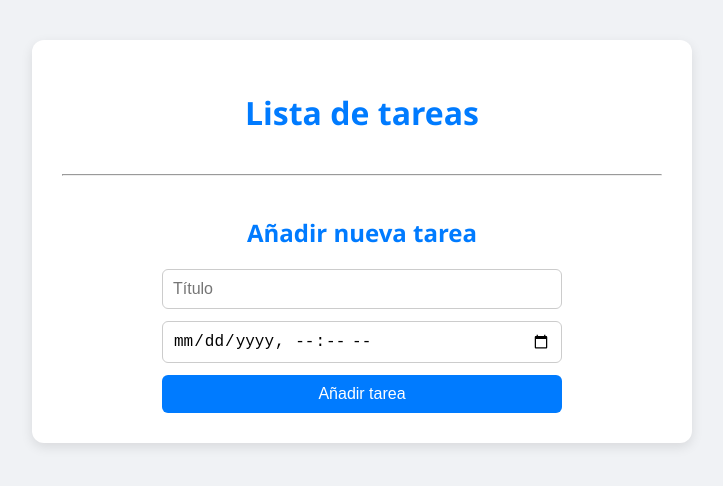
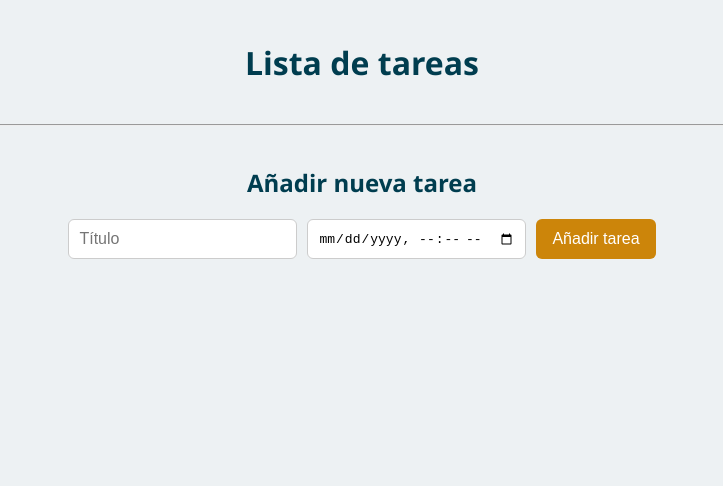
Before and after one commit to jesusgiltw/team-todo-app, a React (Create React App) app in the folder frontend/: page / in a window 1280 px wide. Shown: the top 486 px of the page, without its empty margins (278-1001 px from the left). Built offline with nearby package versions, Linux system fonts and the light colour scheme; no server answers.

Commit message:
Matching colors with TW brand

```diff
--- a/frontend/src/App.css
+++ b/frontend/src/App.css
@@ -1,25 +1,20 @@
-/* App.css */
-
 body {
   margin: 0;
-  font-family: 'Segoe UI', Tahoma, Geneva, Verdana, sans-serif;
-  background-color: #f0f2f5;
-  color: #333;
+  padding: 0;
+  font-family: 'Segoe UI', sans-serif;
+  background-color: #EDF1F3; /* Mist Gray */
+  color: #000000; /* Onyx Black */
 }
 
 .container {
-  max-width: 600px;
-  margin: 40px auto;
-  background: white;
-  padding: 30px;
-  border-radius: 12px;
-  box-shadow: 0 4px 12px rgba(0, 0, 0, 0.1);
+  padding: 20px;
+  max-width: 800px;
+  margin: auto;
 }
 
-h1 {
+h1, h2 {
+  color: #003D4F; /* Wave Blue */
   text-align: center;
-  color: #007bff;
-  margin-bottom: 24px;
 }
 
 ul {
@@ -28,168 +23,32 @@ ul {
 }
 
 li {
-  background-color: #fafafa;
-  margin-bottom: 12px;
-  padding: 15px 20px;
+  background-color: #FFFFFF; /* Talc White */
   border-radius: 8px;
-  border-left: 6px solid #007bff;
+  margin: 10px 0;
+  padding: 12px 16px;
   display: flex;
   justify-content: space-between;
   align-items: center;
+  box-shadow: 0 2px 4px rgba(0,0,0,0.05);
 }
 
-li.completed {
-  border-left-color: #28a745;
-  background-color: #e6ffed;
-  color: #4caf50;
+.completed {
+  color: #6B9E78; /* Jade Green */
+  font-weight: bold;
 }
 
-li .info {
-  flex: 1;
-}
-
-li .status {
-  font-size: 20px;
-}
-
-li.urgent {
-  border-left-color: #dc3545;
-  background-color: #fff0f0;
-  color: #dc3545;
-}
-
-button {
-  background-color: #28a745;
-  color: white;
-  border: none;
-  padding: 6px 12px;
-  border-radius: 6px;
-  cursor: pointer;
-  font-size: 14px;
-}
-
-button:hover {
-  background-color: #218838;
-}
-
-form.task-form {
-  display: flex;
-  flex-direction: column;
-  gap: 12px;
-  max-width: 400px;
-  margin: 0 auto;
-}
-
-form.task-form input {
-  padding: 10px;
-  font-size: 16px;
-  border: 1px solid #ccc;
-  border-radius: 6px;
-}
-
-form.task-form button {
-  background-color: #007bff;
-  color: white;
-  border: none;
-  padding: 10px;
-  border-radius: 6px;
-  cursor: pointer;
-  font-size: 16px;
-}
-
-form.task-form button:hover {
-  background-color: #0069d9;
-}
-
-h2 {
-  text-align: center;
-  color: #007bff;
-}
-
-form.task-form {
-  display: flex;
-  flex-direction: column;
-  gap: 12px;
-  max-width: 400px;
-  margin: 0 auto; /* <-- Esto centra horizontalmente */
-}
-
-.delete-icon {
-  cursor: pointer;
-  margin-left: 12px;
-  font-size: 18px;
-  transition: transform 0.2s;
-}
-
-.delete-icon:hover {
-  transform: scale(1.2);
-  color: #dc3545;
-}
-
-.notification {
-  position: fixed;
-  top: 20px;
-  left: 50%;
-  transform: translateX(-50%);
-  background-color: #fff3cd; /* amarillo claro */
-  border: 1px solid #ffeeba;
-  color: #856404;
-  padding: 16px 24px;
-  border-radius: 8px;
-  font-weight: 600;
-  box-shadow: 0 4px 12px rgba(0,0,0,0.15);
-  animation: slideDownFade 0.4s ease forwards;
-  display: flex;
-  align-items: center;
-  gap: 12px;
-  z-index: 9999;
-  max-width: 90vw;
-  box-sizing: border-box;
-}
-
-.notification.warning {
-  background-color: #fff3cd;
-  border-color: #ffeeba;
-  color: #856404;
-}
-
-.close-btn {
-  background: none;
-  border: none;
-  font-size: 20px;
+.urgent {
+  color: #F2617A; /* Flamingo Pink */
   font-weight: bold;
-  color: #856404;
-  cursor: pointer;
-  padding: 0;
-  line-height: 1;
-  transition: color 0.3s ease;
-}
-
-.close-btn:hover {
-  color: #533f03;
-}
-
-@keyframes slideDownFade {
-  0% {
-    opacity: 0;
-    transform: translateX(-50%) translateY(-30px);
-  }
-  100% {
-    opacity: 1;
-    transform: translateX(-50%) translateY(0);
-  }
 }
 
 .expired {
-  color: #555555;
-  border: 2px solid black;
-  background-color: #ddd;
-  padding: 8px;
+  color: #47A1AD; /* Sapphire Blue */
+  background-color: #EDF1F3;
+  border: 2px solid #634F7D; /* Amethyst Purple */
+  padding: 10px;
   border-radius: 6px;
-}
-
-.completed span[title="Tarea completada"] {
-  font-size: 1.4em;
 }
 
 .delete-icon {
@@ -197,3 +56,89 @@ form.task-form {
   margin-left: 10px;
   font-size: 1.3em;
 }
+
+.status {
+  display: flex;
+  align-items: center;
+  gap: 10px;
+}
+
+.task-form {
+  display: flex;
+  justify-content: center;
+  gap: 10px;
+  margin-top: 20px;
+  flex-wrap: wrap;
+}
+
+.task-form input {
+  padding: 10px;
+  font-size: 1em;
+  border-radius: 6px;
+  border: 1px solid #ccc;
+  background-color: #FFFFFF;
+  color: #000000;
+}
+
+.task-form button {
+  padding: 10px 16px;
+  font-size: 1em;
+  background-color: #CC850A; /* Turmeric Yellow */
+  color: #FFFFFF;
+  border: none;
+  border-radius: 6px;
+  cursor: pointer;
+  transition: background-color 0.2s ease;
+}
+
+.task-form button:hover {
+  background-color: #A06C06;
+}
+
+.notification.warning {
+  position: fixed;
+  top: 20px;
+  right: 20px;
+  background-color: #F2617A; /* Flamingo Pink */
+  color: #FFFFFF;
+  padding: 15px 20px;
+  border-radius: 8px;
+  font-weight: bold;
+  box-shadow: 0 4px 8px rgba(0,0,0,0.2);
+  animation: slideIn 0.4s ease forwards;
+  z-index: 1000;
+}
+
+.close-btn {
+  background: transparent;
+  border: none;
+  font-size: 1.3em;
+  font-weight: bold;
+  color: #FFFFFF;
+  cursor: pointer;
+  margin-left: 10px;
+}
+
+@keyframes slideIn {
+  from {
+    transform: translateX(100%);
+    opacity: 0;
+  } to {
+    transform: translateX(0);
+    opacity: 1;
+  }
+}
+.complete-btn {
+  padding: 8px 12px;
+  font-size: 0.9em;
+  background-color: #003D4F; /* Wave Blue */
+  color: #FFFFFF;
+  border: none;
+  border-radius: 6px;
+  cursor: pointer;
+  transition: background-color 0.2s ease;
+}
+
+.complete-btn:hover {
+  background-color: #001F29;
+}
--- a/frontend/src/App.js
+++ b/frontend/src/App.js
@@ -154,7 +154,7 @@ function App() {
                 )}
 
                 {!task.isCompleted && !expired && (
-                  <button onClick={() => handleComplete(task.id)}>Completar</button>
+                  <button className="complete-btn" onClick={() => handleComplete(task.id)}>Completar</button>
                 )}
 
                 <span
```
